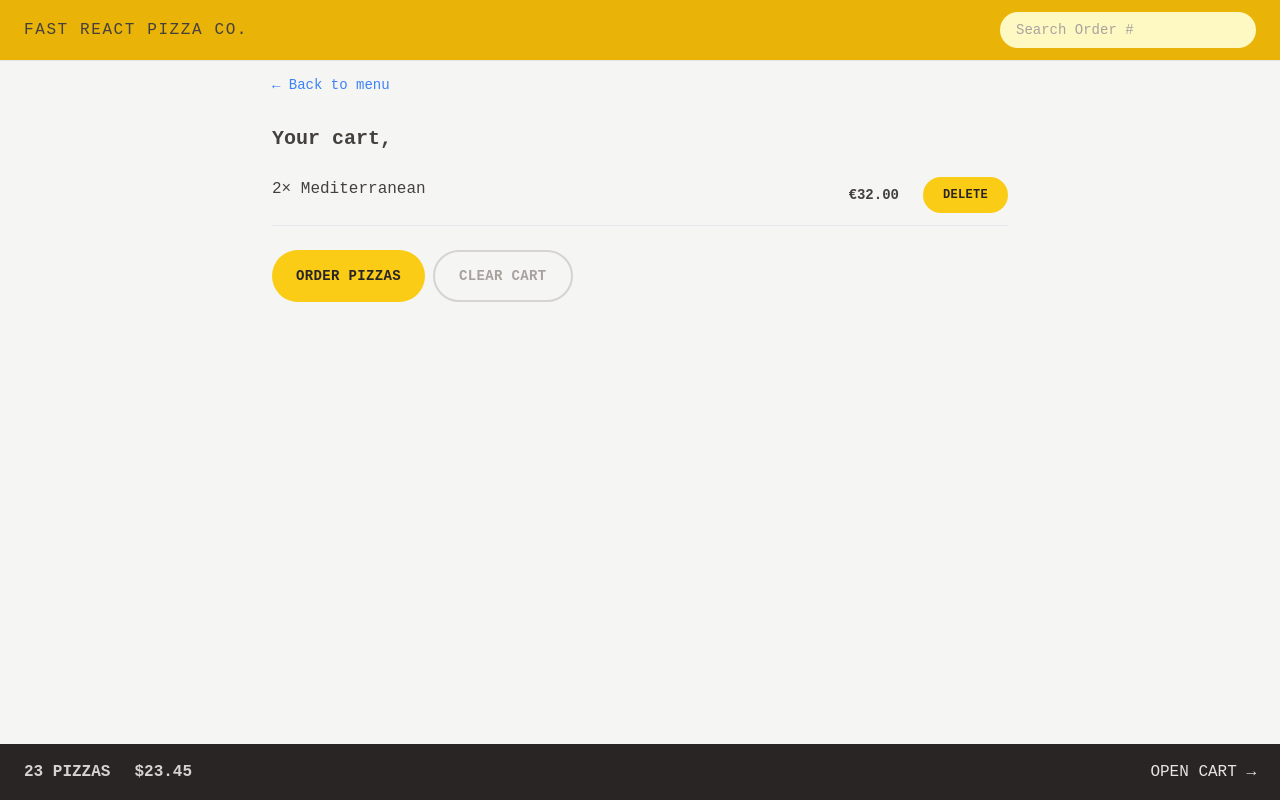
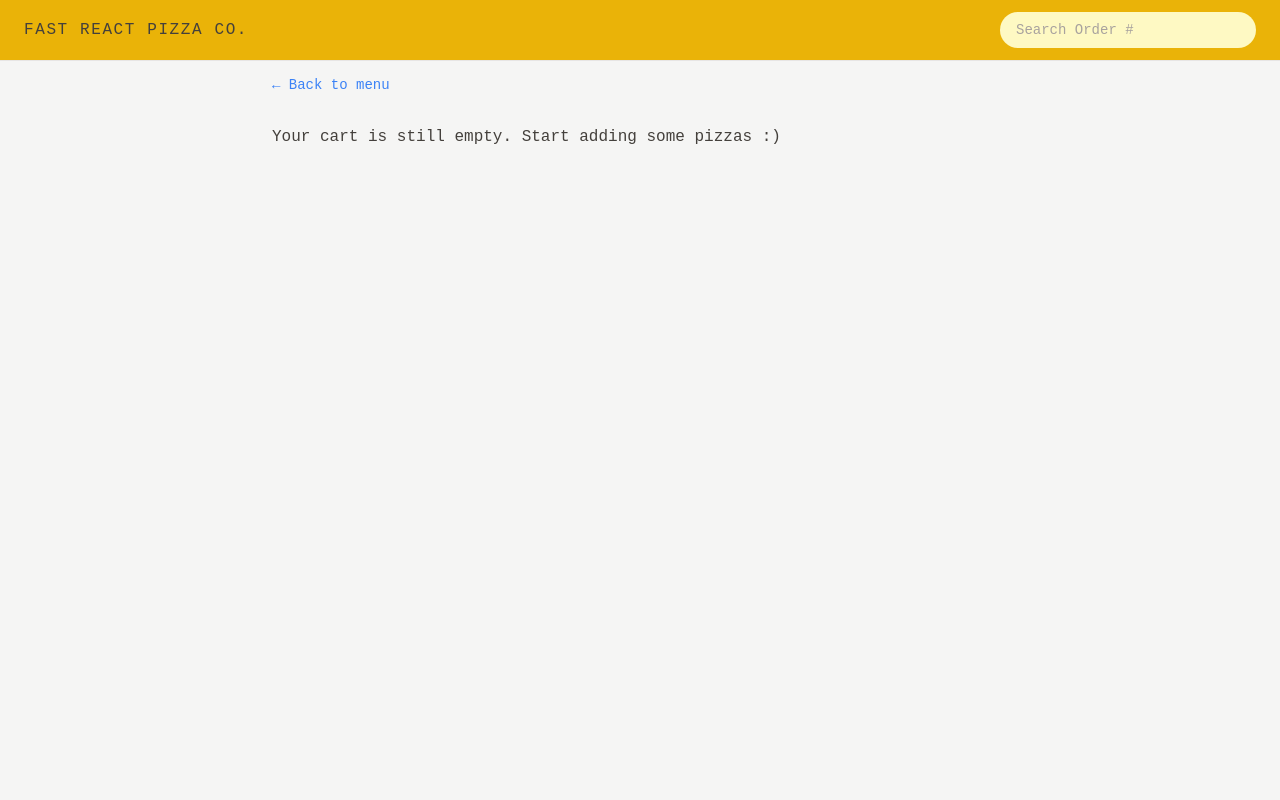
Before and after one commit to chshahid119/pizza-order-react-app, a React (Vite) app: page /cart in a window 1280 px wide. Built offline with nearby package versions, Linux system fonts and the light colour scheme; a web font is replaced by a local one.

Commit message:
added deleting and updating cart feature

```diff
--- a/src/features/cart/Cart.jsx
+++ b/src/features/cart/Cart.jsx
@@ -1,37 +1,20 @@
-import { Link } from "react-router-dom";
 import LinkButton from "../../ui/LinkButton";
 import Button from "../../ui/Button";
 import CartItem from "./CartItem";
-import { useSelector } from "react-redux";
-
-const fakeCart = [
-  {
-    pizzaId: 12,
-    name: "Mediterranean",
-    quantity: 2,
-    unitPrice: 16,
-    totalPrice: 32,
-  },
-  {
-    pizzaId: 6,
-    name: "Vegetale",
-    quantity: 1,
-    unitPrice: 13,
-    totalPrice: 13,
-  },
-  {
-    pizzaId: 11,
-    name: "Spinach and Mushroom",
-    quantity: 1,
-    unitPrice: 15,
-    totalPrice: 15,
-  },
-];
+import { useDispatch, useSelector } from "react-redux";
+import { clearCart, getCart } from "./cartSlice";
+import EmptyCart from "./EmptyCart";
 
 function Cart() {
   const username = useSelector((state) => state.user.username);
-  const cart = useSelector((state) => state.cart.cart);
-  console.log(cart);
+  const cart = useSelector(getCart);
+  const dispatch = useDispatch((state) => state.cart.cart);
+
+  function handleClearCart() {
+    dispatch(clearCart());
+  }
+
+  if (!cart.length) return <EmptyCart />;
 
   return (
     <div className="py-3 px-4 ">
@@ -49,7 +32,9 @@
         <Button type="primary" to="/order/new">
           Order Pizzas
         </Button>
-        <Button type="secondary">Clear cart</Button>
+        <Button onClick={handleClearCart} type="secondary">
+          Clear cart
+        </Button>
       </div>
     </div>
   );
--- a/src/features/cart/CartItem.jsx
+++ b/src/features/cart/CartItem.jsx
@@ -1,5 +1,5 @@
-import Button from "../../ui/Button";
 import { formatCurrency } from "../../utils/helpers";
+import DeleteItem from "./DeleteItem";
 
 function CartItem({ item }) {
   const { pizzaId, name, quantity, totalPrice } = item;
@@ -11,7 +11,8 @@
       </p>
       <div className="flex justify-between items-center sm:gap-6">
         <p className="text-sm font-bold">{formatCurrency(totalPrice)}</p>
-        <Button type="small">Delete</Button>
+
+        <DeleteItem pizzaId={pizzaId} />
       </div>
     </li>
   );
--- a/src/features/cart/CartOverview.jsx
+++ b/src/features/cart/CartOverview.jsx
@@ -1,14 +1,23 @@
+import { useSelector } from "react-redux";
 import { Link } from "react-router-dom";
+import { getTotalCartQuantity, getTotalCartPrice } from "./cartSlice";
+import { formatCurrency } from "../../utils/helpers";
 
 function CartOverview() {
+  const totalCartQuantity = useSelector(getTotalCartQuantity);
+  const totalCartPrice = useSelector(getTotalCartPrice);
+
+  if (!totalCartQuantity) return null;
+
   return (
     <div
-      className="flex items-center justify-between bg-stone-800 text-stone-200 px-4 py-4 text-sm md:text-base sm:px-6 uppercase p-4
+      className="flex items-center justify-between bg-stone-800 text-stone-200 px-4 py-4
+      text-sm md:text-base sm:px-6 uppercase p-4
     "
     >
       <p className="font-semibold  text-stone-300 space-x-4 sm:space-x-6">
-        <span>23 pizzas</span>
-        <span>$23.45</span>
+        <span>{totalCartQuantity} pizzas</span>
+        <span>{formatCurrency(totalCartPrice)}</span>
       </p>
       <Link to="/cart">Open cart &rarr;</Link>
     </div>
--- /dev/null
+++ b/src/features/cart/DeleteItem.jsx
@@ -0,0 +1,15 @@
+import Button from "../../ui/Button";
+import { deleteItem } from "./cartSlice";
+import { useDispatch } from "react-redux";
+
+function DeleteItem({ pizzaId }) {
+  const dispatch = useDispatch();
+
+  return (
+    <Button type="small" onClick={() => dispatch(deleteItem(pizzaId))}>
+      Delete
+    </Button>
+  );
+}
+
+export default DeleteItem;
--- a/src/features/cart/EmptyCart.jsx
+++ b/src/features/cart/EmptyCart.jsx
@@ -1,11 +1,13 @@
-import { Link } from 'react-router-dom';
+import LinkButton from "../../ui/LinkButton";
 
 function EmptyCart() {
   return (
-    <div>
-      <Link to="/menu">&larr; Back to menu</Link>
+    <div className="px-4 py-3">
+      <LinkButton to="/menu">&larr; Back to menu</LinkButton>
 
-      <p>Your cart is still empty. Start adding some pizzas :)</p>
+      <p className="mt-7 font-smibold">
+        Your cart is still empty. Start adding some pizzas :)
+      </p>
     </div>
   );
 }
--- a/src/features/cart/cartSlice.js
+++ b/src/features/cart/cartSlice.js
@@ -1,16 +1,16 @@
 import { createSlice } from "@reduxjs/toolkit";
 
 const initialState = {
-  // cart: [],
-  cart: [
-    {
-      pizzaId: 12,
-      name: "Mediterranean",
-      quantity: 2,
-      unitPrice: 16,
-      totalPrice: 32,
-    },
-  ],
+  cart: [],
+  // cart: [
+  //   {
+  //     pizzaId: 12,
+  //     name: "Mediterranean",
+  //     quantity: 2,
+  //     unitPrice: 16,
+  //     totalPrice: 32,
+  //   },
+  // ],
 };
 
 const cartSlice = createSlice({
@@ -22,8 +22,7 @@
       state.cart.push(action.payload);
     },
     deleteItem(state, action) {
-      // payload = pizzaId
-      state.cart.filter((item) => item.pizzaId === action.payload);
+      state.cart = state.cart.filter((item) => item.pizzaId !== action.payload);
     },
     increaseItemQuantity(state, action) {
       const item = state.cart.find((item) => item.pizzaId === action.payload);
@@ -45,7 +44,19 @@
   addItem,
   deleteItem,
   increaseItemQuantity,
-  decreaseItemQueantityclearCart,
+  decreaseItemQueantity,
+  clearCart,
 } = cartSlice.actions;
 
 export default cartSlice.reducer;
+
+export const getCart = (state) => state.cart.cart;
+
+export const getTotalCartQuantity = (state) =>
+  state.cart.cart.reduce((sum, item) => sum + item.quantity, 0);
+
+export const getTotalCartPrice = (state) =>
+  state.cart.cart.reduce((sum, item) => sum + item.totalPrice, 0);
+
+export const getCurrentQuantityById = (id) => (state) =>
+  state.cart.cart.find((item) => item.pizzaId === id)?.quantity ?? 0;
--- a/src/features/menu/MenuItem.jsx
+++ b/src/features/menu/MenuItem.jsx
@@ -1,11 +1,15 @@
 import { formatCurrency } from "../../utils/helpers";
 import Button from "../../ui/Button";
-import { useDispatch } from "react-redux";
-import { addItem } from "../cart/cartSlice";
+import { useDispatch, useSelector } from "react-redux";
+import { addItem, getCurrentQuantityById } from "../cart/cartSlice";
+import DeleteItem from "../cart/DeleteItem";
 
 function MenuItem({ pizza }) {
   const dispatch = useDispatch();
+
   const { id, name, unitPrice, ingredients, soldOut, imageUrl } = pizza;
+  const currentQuantity = useSelector(getCurrentQuantityById(id));
+  const isInCart = currentQuantity > 0;
 
   function handAddtoCart() {
     const newItem = {
@@ -39,7 +43,9 @@
             </p>
           )}
 
-          {!soldOut && (
+          {isInCart && <DeleteItem pizzaId={id} />}
+
+          {!soldOut && !isInCart && (
             <Button type="small" onClick={handAddtoCart}>
               Add to cart
             </Button>
```
